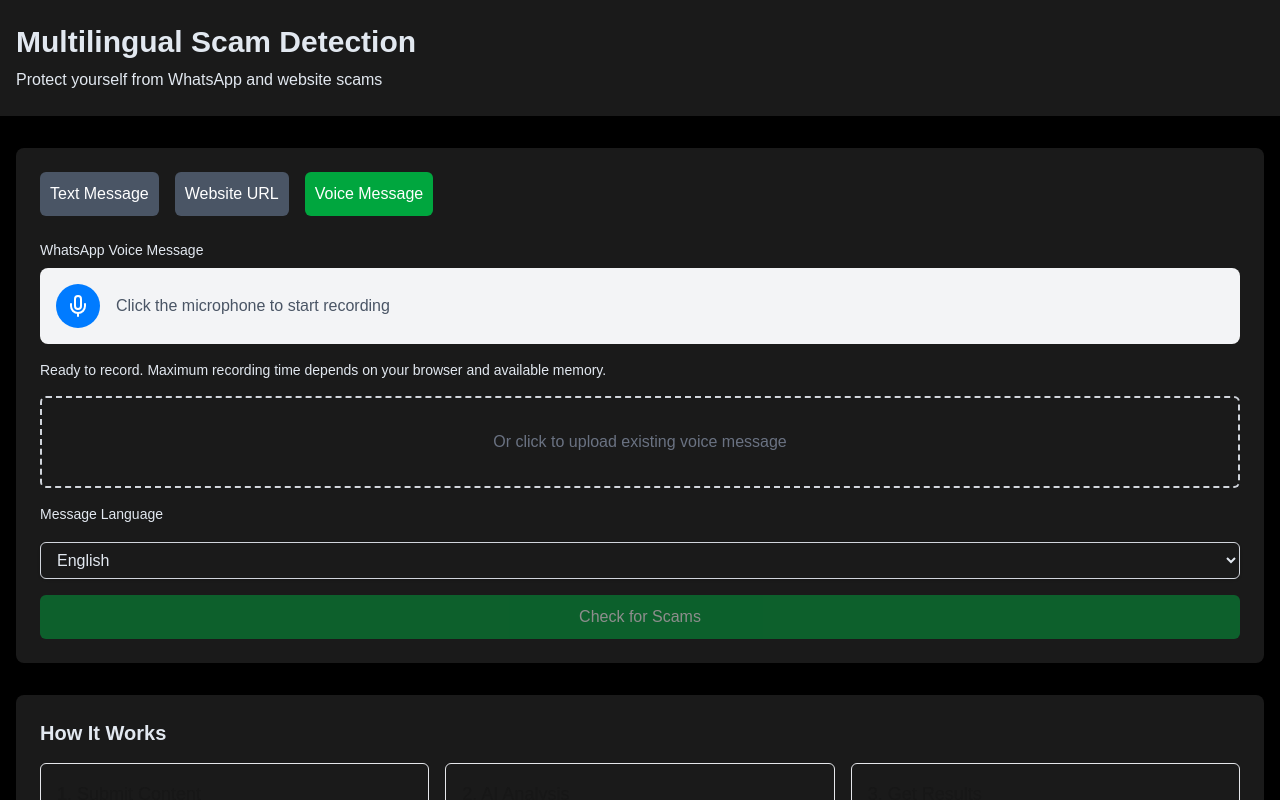
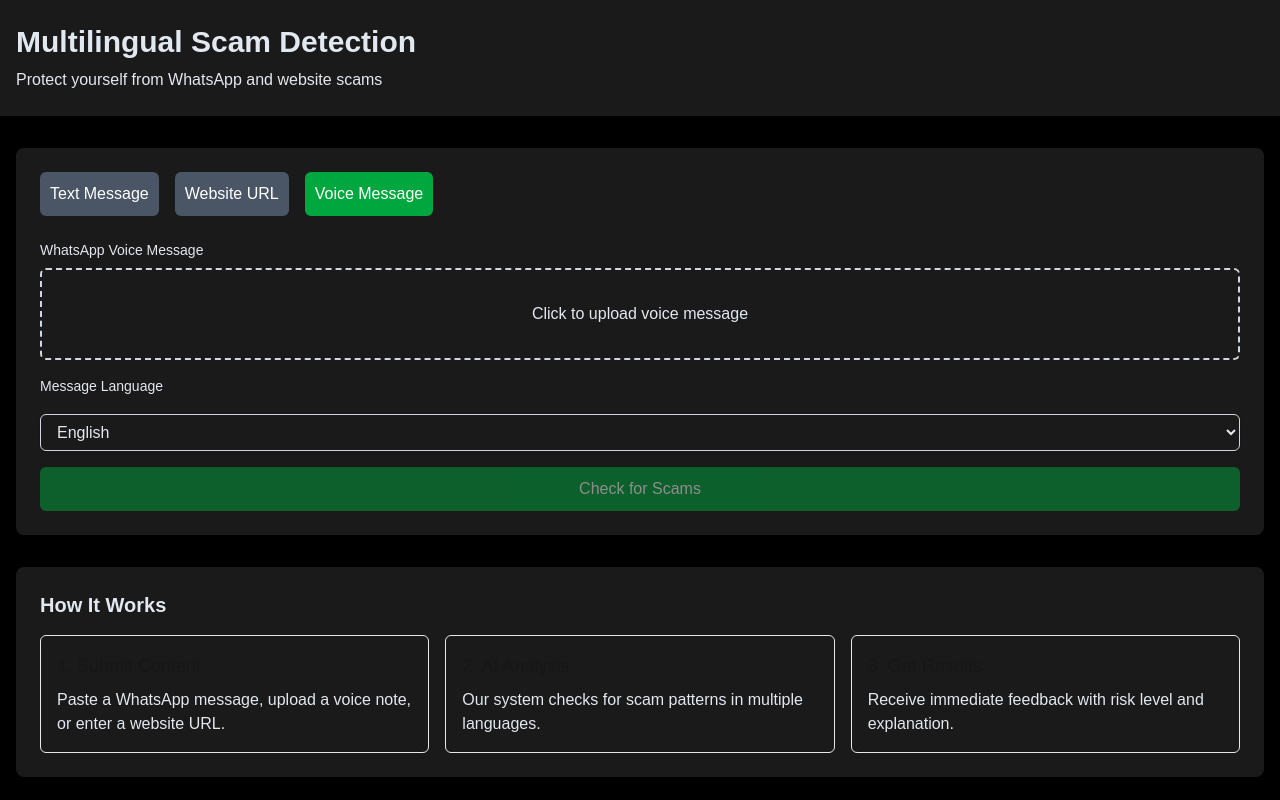
Before and after one commit to amirpoudel/scam-detection-hackathon, a Next.js app in the folder frontend/: page / in a window 1280 px wide. Both pictures are taken after a click on the button "Voice Message". Shown: the top 800 px of the page. Built offline with nearby package versions, Linux system fonts and the light colour scheme.

Commit message:
update the audio uploading

```diff
--- a/frontend/src/pages/_components/AudioInput.jsx
+++ b/frontend/src/pages/_components/AudioInput.jsx
@@ -1,4 +1,56 @@
+import { useRef } from "react";
+
+export default function AudioInput({ audioFile, setAudioFile, fileInputRef }) {
+  const triggerFileInput = () => {
+    fileInputRef.current.click();
+  };
+
+  const handleFileChange = (e) => {
+    const file = e.target.files[0];
+    if (file) {
+      setAudioFile(file);
+    }
+  };
+
+  return (
+    <div className="mb-4">
+      <label className="block text-sm font-medium text-slate-200 mb-2">
+        WhatsApp Voice Message
+      </label>
+      <input
+        type="file"
+        ref={fileInputRef}
+        onChange={handleFileChange}
+        accept="audio/*"
+        className="hidden"
+      />
+      <div
+        onClick={triggerFileInput}
+        className="w-full px-3 py-8 border-2 border-dashed border-gray-300 rounded-md cursor-pointer hover:border-blue-500 text-center"
+      >
+        {audioFile ? (
+          <p className="text-blue-600">{audioFile.name}</p>
+        ) : (
+          <p className="text-slate-200">Click to upload voice message</p>
+        )}
+      </div>
+      {audioFile && (
+        <button
+          type="button"
+          onClick={() => setAudioFile(null)}
+          className="mt-2 text-sm text-slate-100 !bg-red-500 rounded-md !hover:bg-red-600"
+        >
+          Remove file
+        </button>
+      )}
+    </div>
+  );
+}
+
+// "use client";
+
 // import { useRef } from "react";
+// import VoiceRecorder from "./VoiceRecorder";
 
 // export default function AudioInput({ audioFile, setAudioFile, fileInputRef }) {
 //   const triggerFileInput = () => {
@@ -12,11 +64,20 @@
 //     }
 //   };
 
+//   const handleRecordingComplete = (blob) => {
+//     setAudioFile(blob);
+//   };
+
 //   return (
 //     <div className="mb-4">
 //       <label className="block text-sm font-medium text-slate-200 mb-2">
 //         WhatsApp Voice Message
 //       </label>
+
+//       <div className="mb-4">
+//         <VoiceRecorder onRecordingComplete={handleRecordingComplete} />
+//       </div>
+
 //       <input
 //         type="file"
 //         ref={fileInputRef}
@@ -29,85 +90,24 @@
 //         className="w-full px-3 py-8 border-2 border-dashed border-gray-300 rounded-md cursor-pointer hover:border-blue-500 text-center"
 //       >
 //         {audioFile ? (
-//           <p className="text-blue-600">{audioFile.name}</p>
+//           <p className="text-green-600">
+//             {audioFile.name || "Voice recording"}
+//           </p>
 //         ) : (
-//           <p className="text-slate-200">Click to upload voice message</p>
+//           <p className="text-gray-500">
+//             Or click to upload existing voice message
+//           </p>
 //         )}
 //       </div>
 //       {audioFile && (
 //         <button
 //           type="button"
 //           onClick={() => setAudioFile(null)}
-//           className="mt-2 text-sm text-red-600"
+//           className="mt-2 text-sm !text-white !bg-red-500 rounded-md px-4 py-2"
 //         >
-//           Remove file
+//           Remove audio
 //         </button>
 //       )}
 //     </div>
 //   );
 // }
-
-"use client";
-
-import { useRef } from "react";
-import VoiceRecorder from "./VoiceRecorder";
-
-export default function AudioInput({ audioFile, setAudioFile, fileInputRef }) {
-  const triggerFileInput = () => {
-    fileInputRef.current.click();
-  };
-
-  const handleFileChange = (e) => {
-    const file = e.target.files[0];
-    if (file) {
-      setAudioFile(file);
-    }
-  };
-
-  const handleRecordingComplete = (blob) => {
-    setAudioFile(blob);
-  };
-
-  return (
-    <div className="mb-4">
-      <label className="block text-sm font-medium text-slate-200 mb-2">
-        WhatsApp Voice Message
-      </label>
-
-      <div className="mb-4">
-        <VoiceRecorder onRecordingComplete={handleRecordingComplete} />
-      </div>
-
-      <input
-        type="file"
-        ref={fileInputRef}
-        onChange={handleFileChange}
-        accept="audio/*"
-        className="hidden"
-      />
-      <div
-        onClick={triggerFileInput}
-        className="w-full px-3 py-8 border-2 border-dashed border-gray-300 rounded-md cursor-pointer hover:border-blue-500 text-center"
-      >
-        {audioFile ? (
-          <p className="text-green-600">
-            {audioFile.name || "Voice recording"}
-          </p>
-        ) : (
-          <p className="text-gray-500">
-            Or click to upload existing voice message
-          </p>
-        )}
-      </div>
-      {audioFile && (
-        <button
-          type="button"
-          onClick={() => setAudioFile(null)}
-          className="mt-2 text-sm !text-white !bg-red-500 rounded-md px-4 py-2"
-        >
-          Remove audio
-        </button>
-      )}
-    </div>
-  );
-}
```
